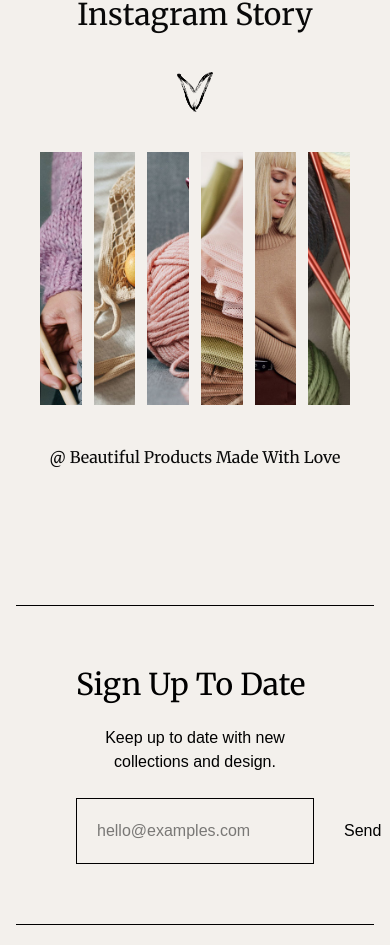
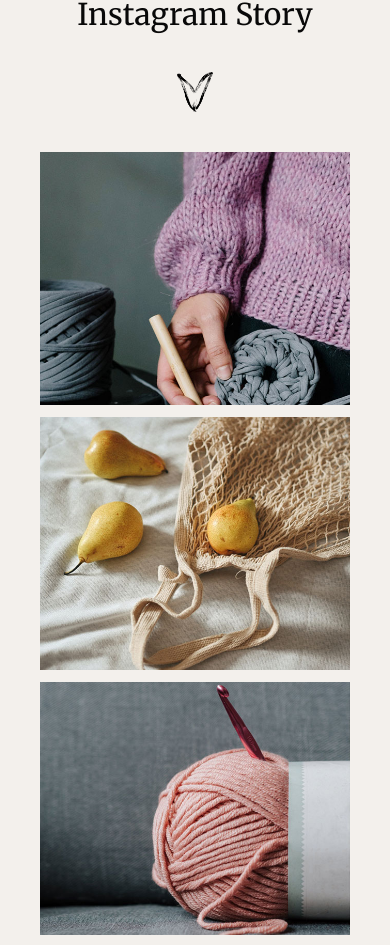
Before and after one commit to theanshumaangupta/LoopsAndLove, a Next.js app: page / in a window 390 px wide. Shown: the part 7107-8052 px from the top of the page. Built offline with nearby package versions, Linux system fonts and the light colour scheme.

Commit message:
instaStories

```diff
--- a/src/app/components/Instagram.jsx
+++ b/src/app/components/Instagram.jsx
@@ -6,7 +6,7 @@ function Instagram() {
     >
       <p>Instagram Story</p>
       <img src="images/arrow.png" className="h-10" alt="" />
-      <div className="flex w-full max-w-[110rem] flex-wrap justify-center items-center gap-3">
+      <div className="grid grid-cols-1 sm:grid-cols-2  md:grid-cols-3 lg:grid-cols-6 w-full max-w-[110rem] flex-wrap justify-center items-center gap-3">
         <div style={{backgroundImage: 'url("images/insta-gllery-1.jpg")'}} className="bg-cover bg-center flex-1 min-h-[30vh]" ></div>
         <div style={{backgroundImage: 'url("images/insta-gllery-2.jpg")'}} className="bg-cover bg-center flex-1 min-h-[30vh]" ></div>
         <div style={{backgroundImage: 'url("images/insta-gllery-3.jpg")'}} className="bg-cover bg-center flex-1 min-h-[30vh]" ></div>
```
